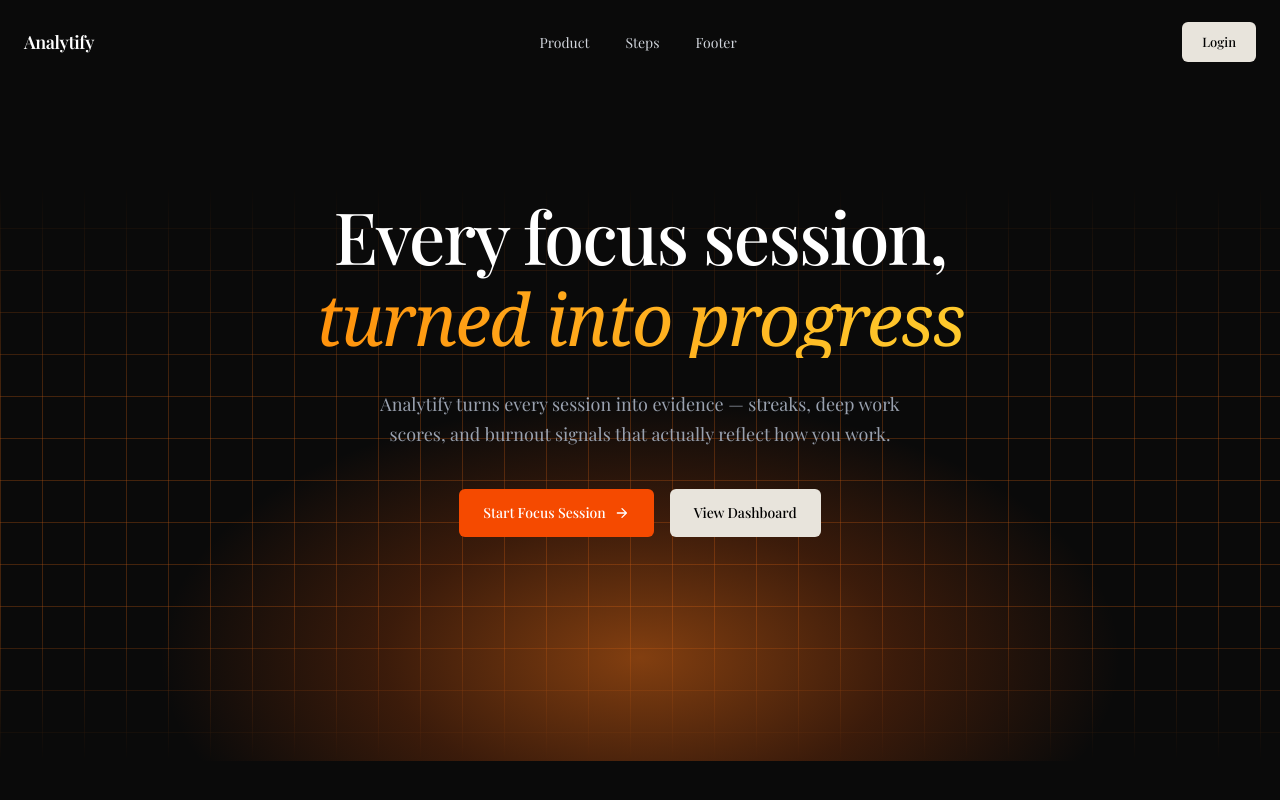
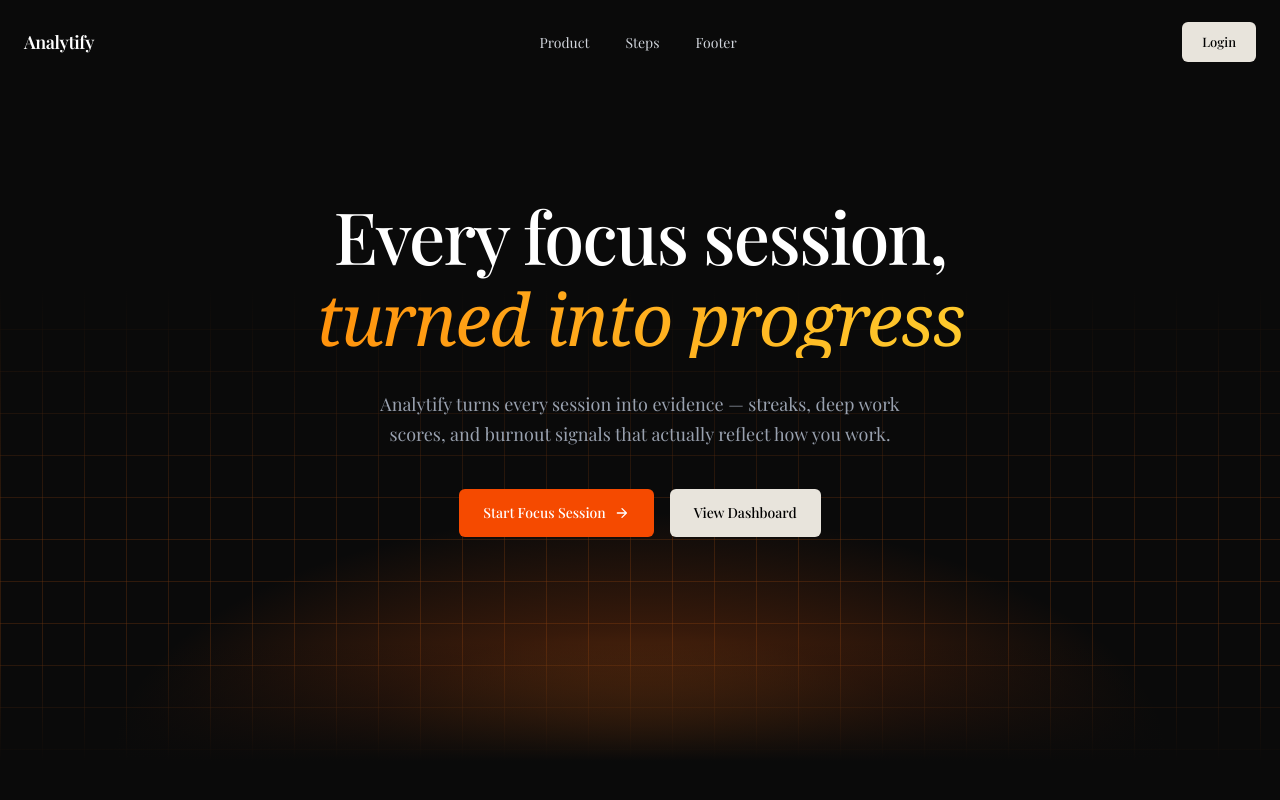
Before and after one commit to triggereddown/Analytify, a React (Vite) app in the folder frontend/: page / in a window 1280 px wide. Shown: the top 800 px of the page. Built offline with nearby package versions, Linux system fonts and the light colour scheme; no server answers; a web font is replaced by a local one.

Commit message:
landing page change

```diff
--- a/frontend/src/pages/Landing.jsx
+++ b/frontend/src/pages/Landing.jsx
@@ -10,28 +10,39 @@ const NAV_LINKS = ["Product", "Steps", "Footer"];
 
 /**
  * A grid rising into a warm glow at the floor of the hero — flat, static,
- * no rotation or fake depth. Both layers fade out on ALL edges (not just the
- * top) so the effect dissolves into the page's black background instead of
- * ending in a hard rectangle where the container happens to stop.
+ * no rotation or fake depth. Deliberately avoids `mask-image`: it renders
+ * inconsistently (fades correctly on one edge but not the other) once nested
+ * inside an absolutely-positioned, overflow-hidden ancestor — reproduced and
+ * confirmed in isolation, not just a one-off. Solid-color linear-gradient
+ * overlays that fade to transparent are the boring, reliable alternative:
+ * they cover the grid/glow's hard edges with the page's own background
+ * color, fading out, so no masking behavior is depended on at all.
  */
 const GridGlowFloor = () => (
-  <div className="pointer-events-none absolute inset-x-0 bottom-0 h-[85%] overflow-hidden">
-    <div
-      className="absolute inset-0 opacity-70"
-      style={{
-        backgroundImage:
-          "linear-gradient(rgba(249,115,22,0.35) 1px, transparent 1px), linear-gradient(90deg, rgba(249,115,22,0.35) 1px, transparent 1px)",
-        backgroundSize: "42px 42px",
-        maskImage: "linear-gradient(to top, transparent 0%, black 25%, black 65%, transparent 100%)",
-        WebkitMaskImage: "linear-gradient(to top, transparent 0%, black 25%, black 65%, transparent 100%)",
-      }}
-    />
+  <div className="pointer-events-none absolute inset-x-0 bottom-0 h-[70%] overflow-hidden">
     <div
       className="absolute inset-0"
       style={{
         background:
-          "radial-gradient(50% 60% at 50% 82%, rgba(249,115,22,0.5) 0%, rgba(234,88,12,0.22) 40%, transparent 75%)",
+          "radial-gradient(55% 70% at 50% 100%, rgba(249,115,22,0.5) 0%, rgba(234,88,12,0.2) 40%, transparent 75%)",
       }}
+    />
+    <div
+      className="absolute inset-0 opacity-40"
+      style={{
+        backgroundImage:
+          "linear-gradient(rgba(249,115,22,0.4) 1px, transparent 1px), linear-gradient(90deg, rgba(249,115,22,0.4) 1px, transparent 1px)",
+        backgroundSize: "42px 42px",
+      }}
+    />
+    {/* Solid-color fade caps — plain gradients, not masks, covering the hard top/bottom edges */}
+    <div
+      className="absolute inset-x-0 top-0 h-1/2"
+      style={{ background: "linear-gradient(to bottom, #0a0a0a 0%, transparent 100%)" }}
+    />
+    <div
+      className="absolute inset-x-0 bottom-0 h-1/4"
+      style={{ background: "linear-gradient(to top, #0a0a0a 0%, transparent 100%)" }}
     />
   </div>
 );
```
